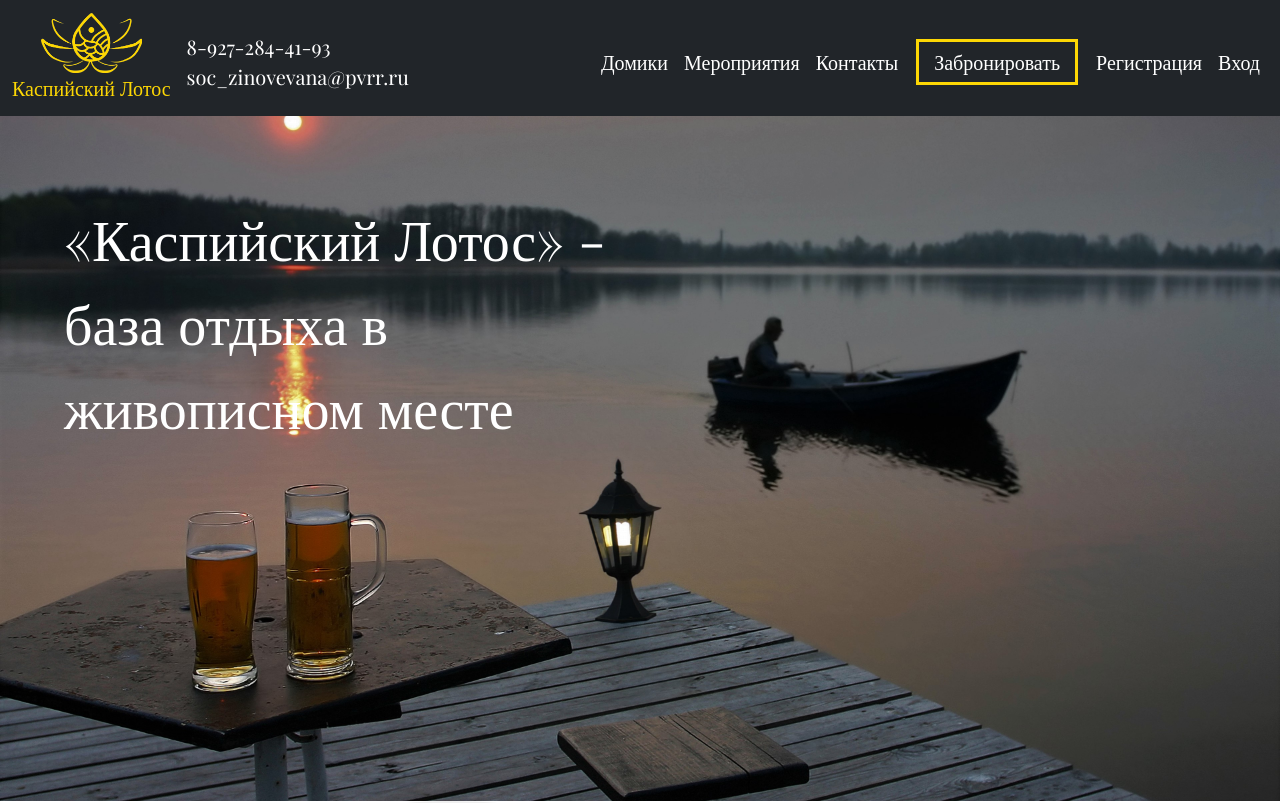
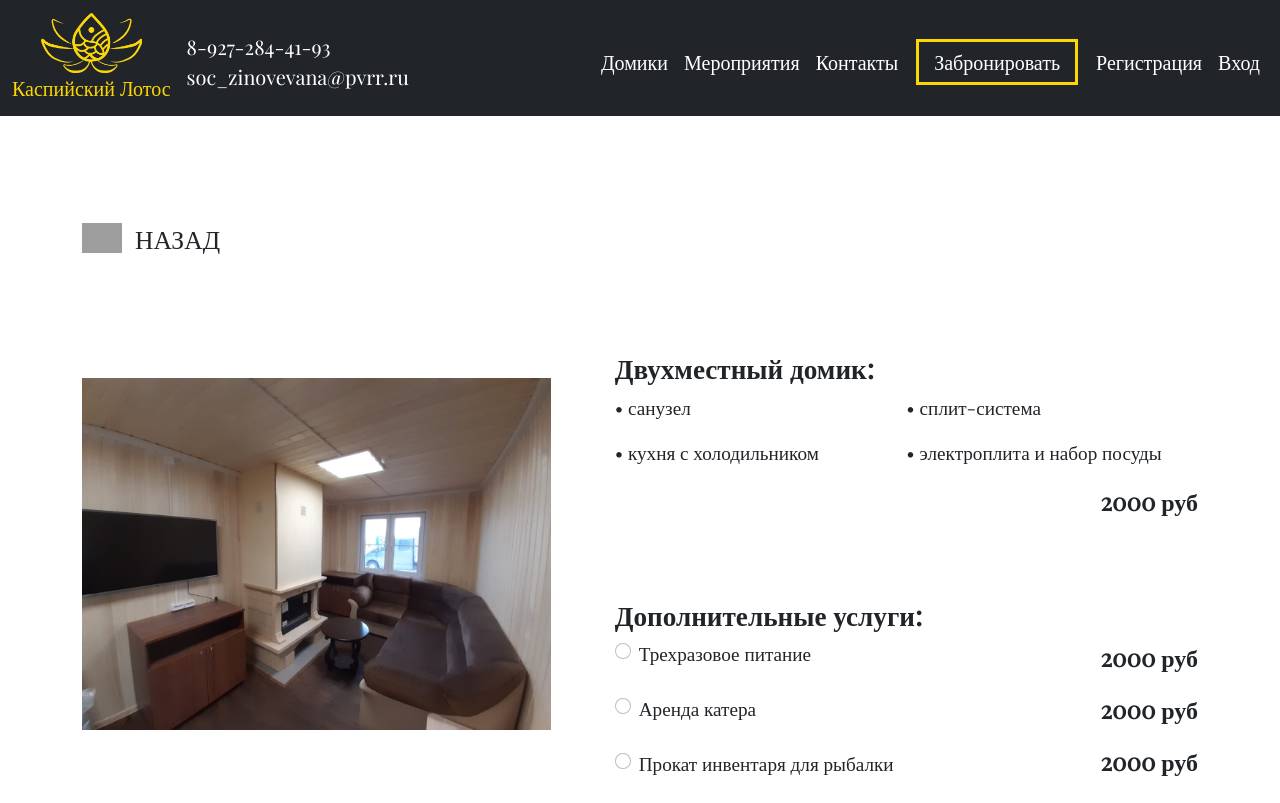
Before and after one commit to kidmustrun/volga-iron-hack2021, a Vue app: page /view_house in a window 1280 px wide. Before the commit this address led to /. Shown: the top 803 px of the page. Built offline with nearby package versions, Linux system fonts and the light colour scheme; grey boxes are pictures that could not be loaded.

Commit message:
add view page of house

```diff
--- a/src/components/Cards.vue
+++ b/src/components/Cards.vue
@@ -73,7 +73,7 @@ export default {
 }
 .hero {
   background: #2c3c43;
-  height: 100vh;
+  height: 120vh;
   color: white;
 }
 .hero-long{
--- /dev/null
+++ b/src/components/SelectHouse.vue
@@ -0,0 +1,136 @@
+<template>
+    <div class="container">
+        <div class="block_back d-flex">
+        <img src="@/assets/back.png" alt="">
+        <router-link class="btn align-right mt-3 " to="/booking">НАЗАД</router-link>
+        </div>
+        <div class="view">
+              <img src="@/assets/room1.jpeg" alt="">
+              <div class="desc">
+                   <h5 class="title_house">Двухместный домик:</h5>
+                   <div class="services">
+                       <p>•	санузел</p>
+                       <p>• сплит-система</p>
+                       <p>• кухня с холодильником</p>
+                       <p>• электроплита и набор посуды</p>
+                   </div>
+                   <div class="desc_price">
+                       <p class="price">2000 руб</p>
+                   </div>
+                   <h5 class="title_house">Дополнительные услуги:</h5>
+                   <div class="dop_services">
+                       <div>
+                        <div class="form-check">
+                            <input class="form-check-input" type="radio" name="flexRadioDefault" id="flexRadioDefault1">
+                            <label class="form-check-label" for="flexRadioDefault1">
+                               Трехразовое питание
+                           </label>
+                       </div>
+                        <div class="form-check">
+                             <input class="form-check-input" type="radio" name="flexRadioDefault" id="flexRadioDefault2">
+                             <label class="form-check-label" for="flexRadioDefault2">
+                               Аренда катера
+                             </label>
+                            </div>
+                            <div class="form-check">
+                             <input class="form-check-input" type="radio" name="flexRadioDefault" id="flexRadioDefault2">
+                             <label class="form-check-label" for="flexRadioDefault2">
+                               Прокат  инвентаря для рыбалки
+                             </label>
+                            </div>
+                        </div>
+                            <div class="services_price">
+                                <p class="price">2000 руб</p>
+                                <p class="price">2000 руб</p>
+                                <p class="price">2000 руб</p>
+                            </div>
+                      </div>
+              </div>
+        </div>
+        <p class="type">Двухместный домик + трёхразовое питание + аренда катера</p>
+        <h3 class="itog"><b>Итог: 5 000 руб.</b></h3>
+         <div class="d-flex justify-content-center">
+             <router-link class="btn_border align-right mt-3" to="/booking">
+               Забронировать
+           </router-link>
+      </div>
+    </div>
+</template>
+<style scoped>
+img {
+  margin-top: 2vh;
+  max-width: 50%;
+  height: auto;
+  max-height: 70%;
+  display: block;
+}
+.block_back{
+    margin-top: 10vh;
+    align-items: center;
+    width: 10vh;
+    justify-content: flex-start;
+}
+.btn{
+    margin: auto auto;
+    font-size:1.6rem;
+}
+.view{
+    width: 100%;
+    align-items: center;
+    margin-top: 3vh;
+    margin-bottom: 5vh;
+    padding-bottom: 3vh;
+    display: flex;
+    column-gap: 8vh;
+    border-bottom: solid black 1px;
+}
+.view img {
+  width: 42%;
+  height: auto;
+
+}
+.services{
+    display: grid;
+    grid-template-columns: repeat(2, 1fr);
+}
+.title_house{
+    font-size: 1.7rem;
+}
+.services p, label, .type{
+    font-size: 1.2rem;
+}
+.desc_price{
+    display: flex;
+    justify-content: flex-end;
+}
+.price{
+    font-size: 1.5rem;
+    font-weight: bold;
+}
+.dop_services{
+    display: flex;
+
+    justify-content: space-between;
+    width: 100%;
+}
+.desc{
+    width: 100%;
+}
+label{
+    margin-bottom: 3vh;
+}
+.justify-content-center{
+    margin-top: 5vh;
+}
+@media (max-width:1090px){
+    .view{
+        flex-direction: column;
+    }
+    .view img {
+        width: 100%;
+}
+.btn_border{
+    padding: 3% 7%;
+}
+}
+</style>
--- a/src/main.js
+++ b/src/main.js
@@ -9,6 +9,7 @@ import Houses from "./pages/Houses.vue";
 import Account from "./pages/Account.vue";
 import SignIn from "./pages/SignIn.vue";
 import SignUp from "./pages/SignUp.vue";
+import ViewHouse from './pages/ViewHouse.vue';
 
 Vue.config.productionTip = false;
 Vue.use(VueRouter);
@@ -20,6 +21,7 @@ const isAuthenticated = () => {
 const routes = [
   { path: "/", component: Home },
   { path: "/events", component: Events },
+  { path: '/view_house', component: ViewHouse },
   { path: "/contacts", component: Contacts },
   {
     path: "/booking",
--- a/src/pages/Booking.vue
+++ b/src/pages/Booking.vue
@@ -37,7 +37,7 @@
                     <p class="title">Четырехместный домик</p>
                     <div class="price">
                       <p class="price_box">от 15 000 руб</p>
-                      <router-link class="btn_border align-right mt-3" to="/booking">
+                      <router-link class="btn_border align-right mt-3" to="/view_house">
                         Выбрать
                       </router-link>
                     </div>
--- /dev/null
+++ b/src/pages/ViewHouse.vue
@@ -0,0 +1,19 @@
+
+<template>
+  <div id="app">
+    <Header />
+    <SelectHouse />
+<router-view></router-view>
+
+    <Footer />
+  </div>
+</template>
+
+<script>
+import SelectHouse from "../components/SelectHouse.vue"
+export default{
+    components:{
+        SelectHouse
+    }
+};
+</script>
```
